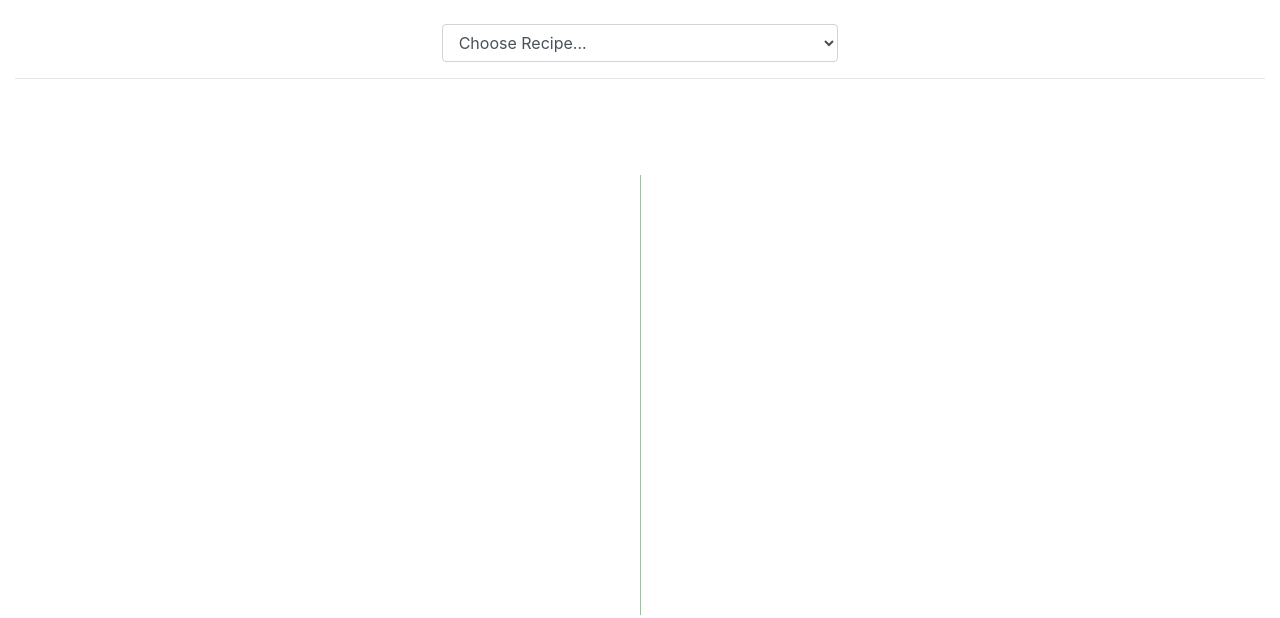
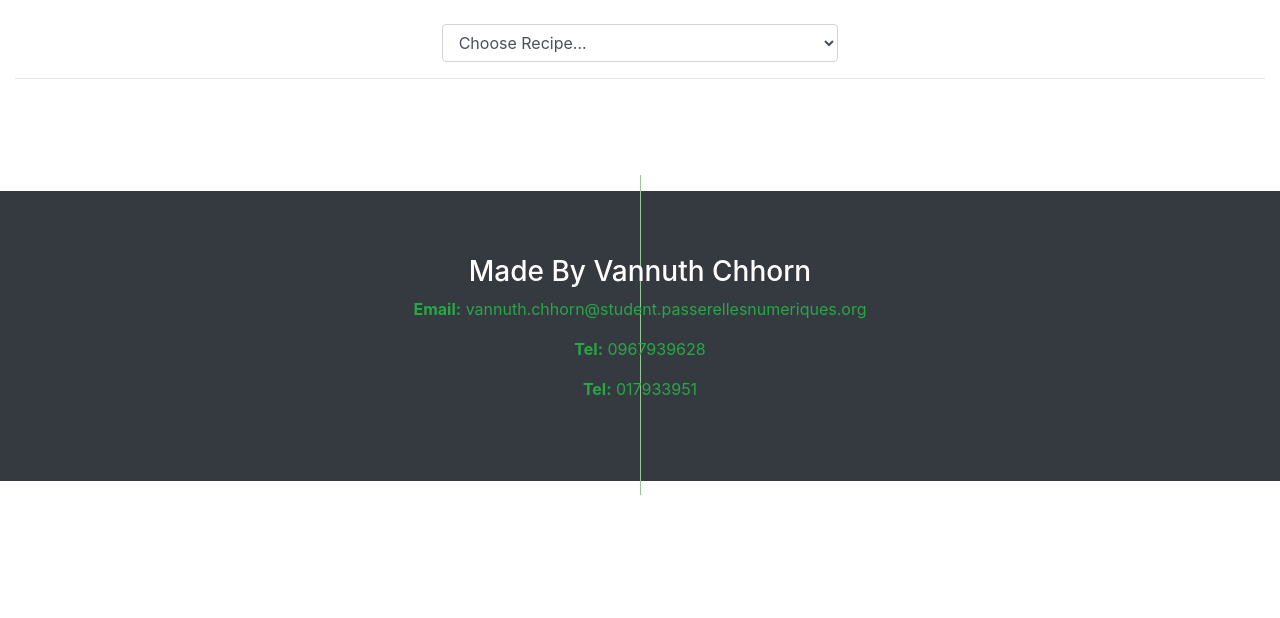
Before and after one commit to vannuthchhorn/Project_Jquery, a plain HTML site: page index.html in a window 1280 px wide. Drawn offline with nearby package versions, Linux system fonts and the light colour scheme; no server answers.

Commit message:
edit interface

```diff
--- a/index.html
+++ b/index.html
@@ -5,18 +5,18 @@
         <meta name="viewport" content="width=device-width, initial-scale=1.0">
         <meta http-equiv="X-UA-Compatible" content="ie=edge">
         <link rel="stylesheet" href="https://maxcdn.bootstrapcdn.com/bootstrap/4.4.1/css/bootstrap.min.css">
-
         <title>project select form</title>
     </head>
     <style>
         .ruler{
             border-left: 1px solid rgb(149, 199, 149);
-            height: 55%;
+            height: 40%;
             position: absolute;
             left: 50%;
         }
     </style>
     <body>
+
         <div class="container-fluid mt-4">
             <div class="row">
                 <div class="col-4"></div>
@@ -45,6 +45,19 @@
                 <div class="col-1"></div>
             </div>
         </div>
+        <footer class="jumbotron jumbotron-fluid bg-dark" id="footer">
+            <div class="container">
+                <div class="row text-center">
+                    <div class="col-sm-12">
+                        <h3 class="text-white">Made By Vannuth Chhorn</h3>
+                        <p class="text-success"> <b>Email:</b> vannuth.chhorn@student.passerellesnumeriques.org</p>
+                        <p class="text-success"> <b>Tel:</b> 0967939628</p>
+                        <p class="text-success"> <b>Tel:</b> 017933951</p>
+                    </div>
+                </div>
+            </div>
+        </footer>
+
         <script src="https://ajax.googleapis.com/ajax/libs/jquery/3.4.1/jquery.min.js"></script>
         <script src="https://cdnjs.cloudflare.com/ajax/libs/popper.js/1.16.0/umd/popper.min.js"></script>
         <script src="https://maxcdn.bootstrapcdn.com/bootstrap/4.4.1/js/bootstrap.min.js"></script>
--- a/js/select.js
+++ b/js/select.js
@@ -90,6 +90,7 @@ function chooseRecipe(recipes){
     });
     $('#recipe').append(option);
     $('#nuth').hide();
+    $('#footer').hide();
 }
 // each recipes
 var gQuantity = [];
@@ -121,7 +122,6 @@ function showRecipes(name,img,nbGuests) {
         </div>
         <div class="col-4"></div>
 
-
         <div class="container mt-5">
             <div class="row" id="increase">
                 <div class="col-2"></div>
@@ -147,6 +147,7 @@ function showRecipes(name,img,nbGuests) {
     `;
     $('#recipe-result').html(result);
     $('#nuth').show();
+    $('#footer').show();
 }
 
 // show ingradiant
```
